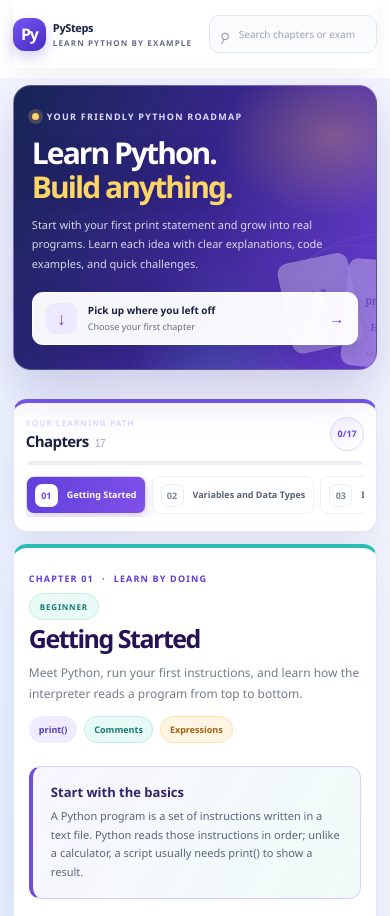
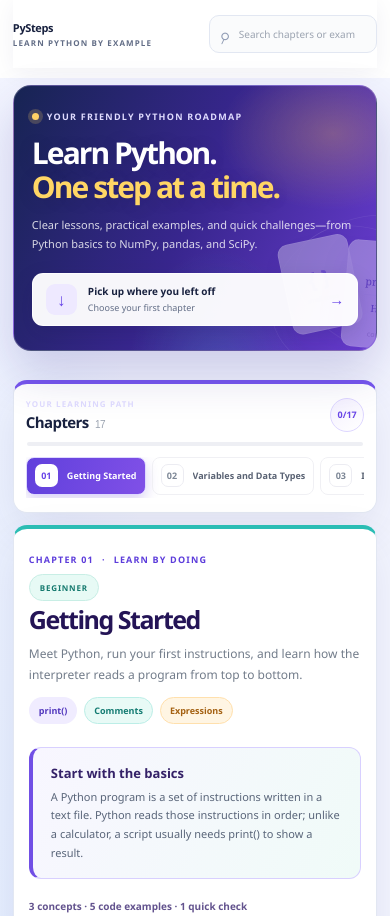
Before and after one commit to agutam1245/abhishek_home_Autopay, a plain HTML site: page abhishek_home/index.html in a window 390 px wide. Shown: the top 916 px of the page. Drawn offline with Linux system fonts and the light colour scheme.

Commit message:
Remove logo and simplify learning banner
Co-authored-by: Copilot <223556219+Copilot@users.noreply.github.com>

```diff
--- a/abhishek_home/index.html
+++ b/abhishek_home/index.html
@@ -15,7 +15,6 @@
     <a class="skip-link" href="#chapter-content">Skip to chapter content</a>
     <header class="topbar">
       <a class="brand" href="#" aria-label="PySteps home">
-        <span class="brand-mark" aria-hidden="true">Py</span>
         <span class="brand-copy">
           <strong>PySteps</strong>
           <span>LEARN PYTHON BY EXAMPLE</span>
@@ -33,10 +32,9 @@
       <section class="welcome" aria-labelledby="welcome-title">
         <div class="welcome-copy">
           <p class="eyebrow"><span class="eyebrow-dot"></span> YOUR FRIENDLY PYTHON ROADMAP</p>
-          <h1 id="welcome-title">Learn Python.<br><span>Build anything.</span></h1>
+          <h1 id="welcome-title">Learn Python.<br><span>One step at a time.</span></h1>
           <p class="welcome-intro">
-            Start with your first print statement and grow into real programs.
-            Learn each idea with clear explanations, code examples, and quick challenges.
+            Clear lessons, practical examples, and quick challenges—from Python basics to NumPy, pandas, and SciPy.
           </p>
           <a class="continue-link" href="#chapter-content">
             <span class="continue-icon" aria-hidden="true">↓</span>
@@ -82,7 +80,7 @@
     </main>
 
     <footer id="about" class="site-footer">
-      <div class="footer-brand"><span class="brand-mark" aria-hidden="true">Py</span><strong>PySteps</strong></div>
+      <div class="footer-brand"><strong>PySteps</strong></div>
       <p>
         A beginner-friendly Python course with original examples and practice.
         Read lessons in your browser; install NumPy, pandas, and SciPy in a
--- a/abhishek_home/static/styles.css
+++ b/abhishek_home/static/styles.css
@@ -89,21 +89,6 @@ body::before {
 .footer-brand {
   display: inline-flex;
   align-items: center;
-  gap: 11px;
-}
-
-.brand-mark {
-  display: grid;
-  width: 38px;
-  height: 38px;
-  place-items: center;
-  border-radius: 12px;
-  background: linear-gradient(145deg, #7655f2, #462bc4);
-  color: white;
-  font-family: Georgia, serif;
-  font-size: 26px;
-  line-height: 1;
-  box-shadow: 0 6px 14px rgba(88, 59, 202, 0.24);
 }
 
 .brand-copy {
@@ -945,13 +930,6 @@ p {
   white-space: nowrap;
 }
 
-.footer-brand .brand-mark {
-  width: 30px;
-  height: 30px;
-  border-radius: 9px;
-  font-size: 21px;
-}
-
 .footer-brand strong {
   font-size: 11px;
 }
@@ -1152,15 +1130,6 @@ p {
 
   .topbar {
     gap: 8px;
-  }
-
-  .brand {
-    gap: 7px;
-  }
-
-  .brand-mark {
-    width: 33px;
-    height: 33px;
   }
 
   .brand-copy strong {
@@ -1218,13 +1187,6 @@ p {
     animation-duration: 0.01ms !important;
     animation-iteration-count: 1 !important;
   }
-}
-
-.brand-mark {
-  font-family: "DM Sans", "Segoe UI", sans-serif;
-  font-size: 16px;
-  font-weight: 800;
-  letter-spacing: -0.08em;
 }
 
 .art-equation {
```
